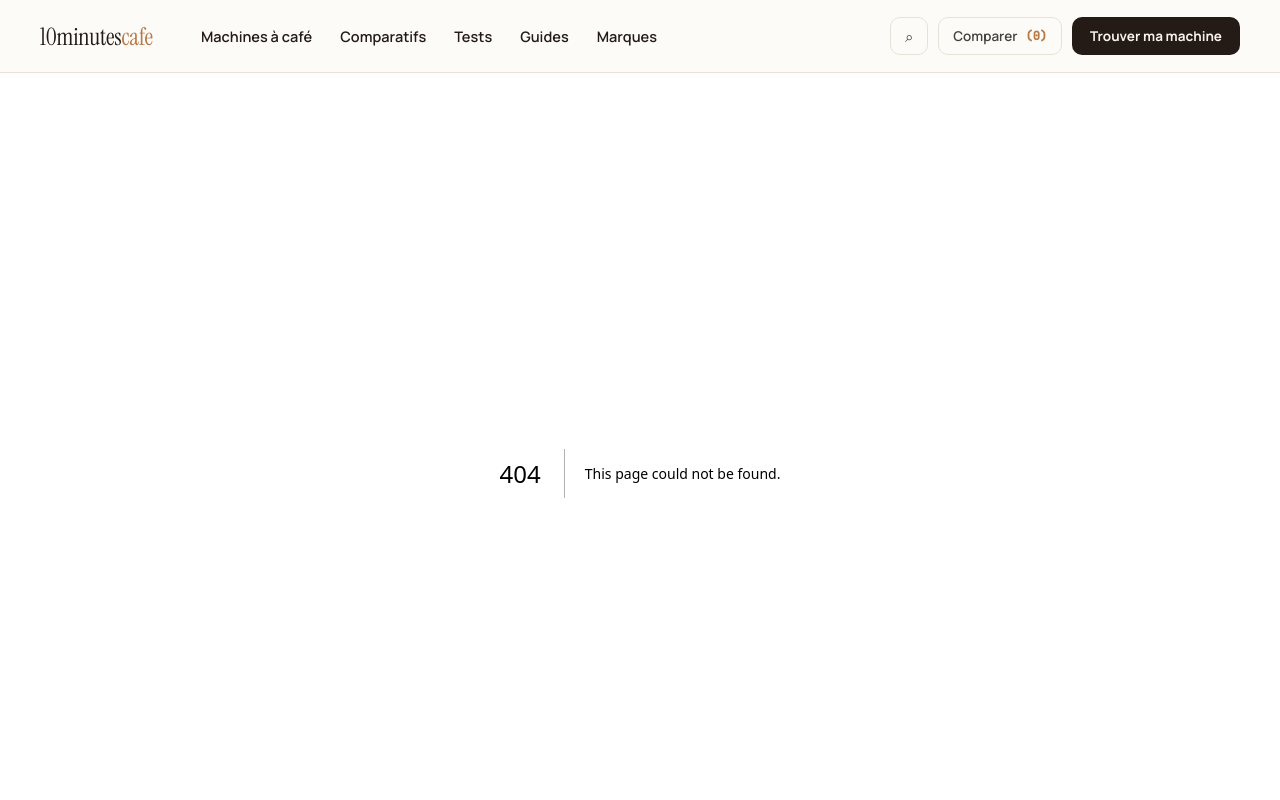
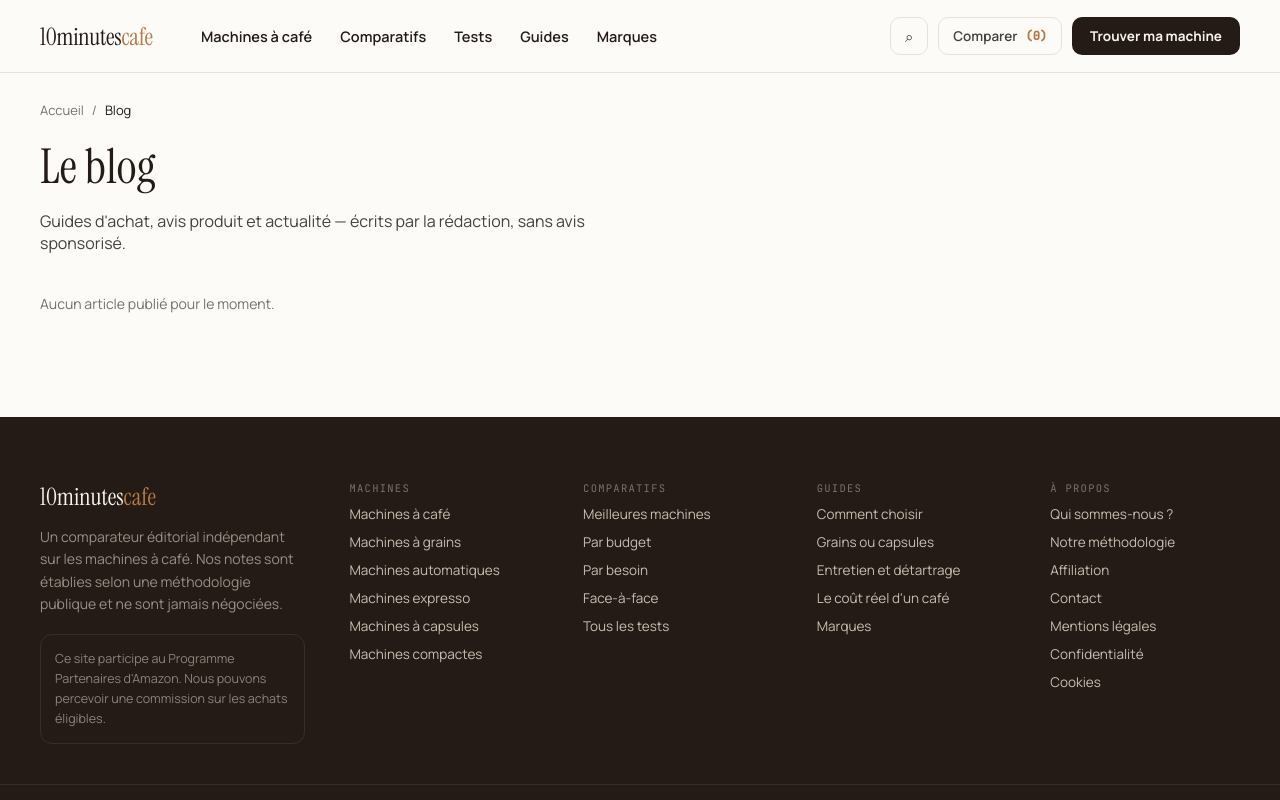
Before and after one commit to boutiqueambiancejapon-sketch/machine-cafe, a Next.js app: page /blog in a window 1280 px wide. Before the commit this address had no page. Shown: the top 800 px of the page. Built offline with nearby package versions, Linux system fonts and the light colour scheme.

Commit message:
feat: add /blog index page

```diff
--- /dev/null
+++ b/app/blog/page.tsx
@@ -0,0 +1,53 @@
+import type { Metadata } from "next";
+import Link from "next/link";
+import { getAllBlogPosts } from "@/lib/mdx";
+import { mono, serif, kicker } from "@/components/ui";
+import { Breadcrumb } from "@/components/Breadcrumb";
+
+export const metadata: Metadata = {
+  title: "Blog",
+  description: "Guides, avis et actualité machines à café — articles indépendants de la rédaction 10minutescafe.",
+};
+
+const shell = { maxWidth: 1280, margin: "0 auto" } as const;
+
+export default function BlogIndexPage() {
+  const posts = getAllBlogPosts();
+
+  return (
+    <div style={{ ...shell, padding: "28px 40px 90px" }}>
+      <Breadcrumb items={[{ label: "Accueil", href: "/" }, { label: "Blog" }]} />
+
+      <h1 style={{ fontFamily: serif, fontWeight: 400, fontSize: 48, color: "#241B17", margin: "16px 0 0" }}>
+        Le blog
+      </h1>
+      <p style={{ margin: "12px 0 0", fontSize: 16, color: "#45413E", maxWidth: "60ch" }}>
+        Guides d&apos;achat, avis produit et actualité — écrits par la rédaction, sans avis sponsorisé.
+      </p>
+
+      {posts.length === 0 ? (
+        <p style={{ marginTop: 40, fontSize: 14, color: "#77716C" }}>Aucun article publié pour le moment.</p>
+      ) : (
+        <div style={{ display: "grid", gridTemplateColumns: "repeat(auto-fill, minmax(280px, 1fr))", gap: 24, marginTop: 40 }}>
+          {posts.map((post) => (
+            <Link
+              key={post.slug}
+              href={`/blog/${post.slug}`}
+              className="h-card"
+              style={{ display: "block", border: "1px solid #E8E1D6", borderRadius: 18, padding: 22, background: "#FCFBF8" }}
+            >
+              <div style={kicker}>{new Date(post.frontmatter.date).toLocaleDateString("fr-FR", { day: "numeric", month: "long", year: "numeric" })}</div>
+              <div style={{ fontFamily: serif, fontWeight: 400, fontSize: 22, color: "#241B17", margin: "10px 0 0", lineHeight: 1.25 }}>
+                {post.frontmatter.title}
+              </div>
+              <p style={{ margin: "10px 0 0", fontSize: 14, color: "#45413E", lineHeight: 1.5 }}>{post.frontmatter.description}</p>
+              {post.frontmatter.author && (
+                <div style={{ marginTop: 14, fontFamily: mono, fontSize: 11.5, color: "#77716C" }}>{post.frontmatter.author}</div>
+              )}
+            </Link>
+          ))}
+        </div>
+      )}
+    </div>
+  );
+}
```
